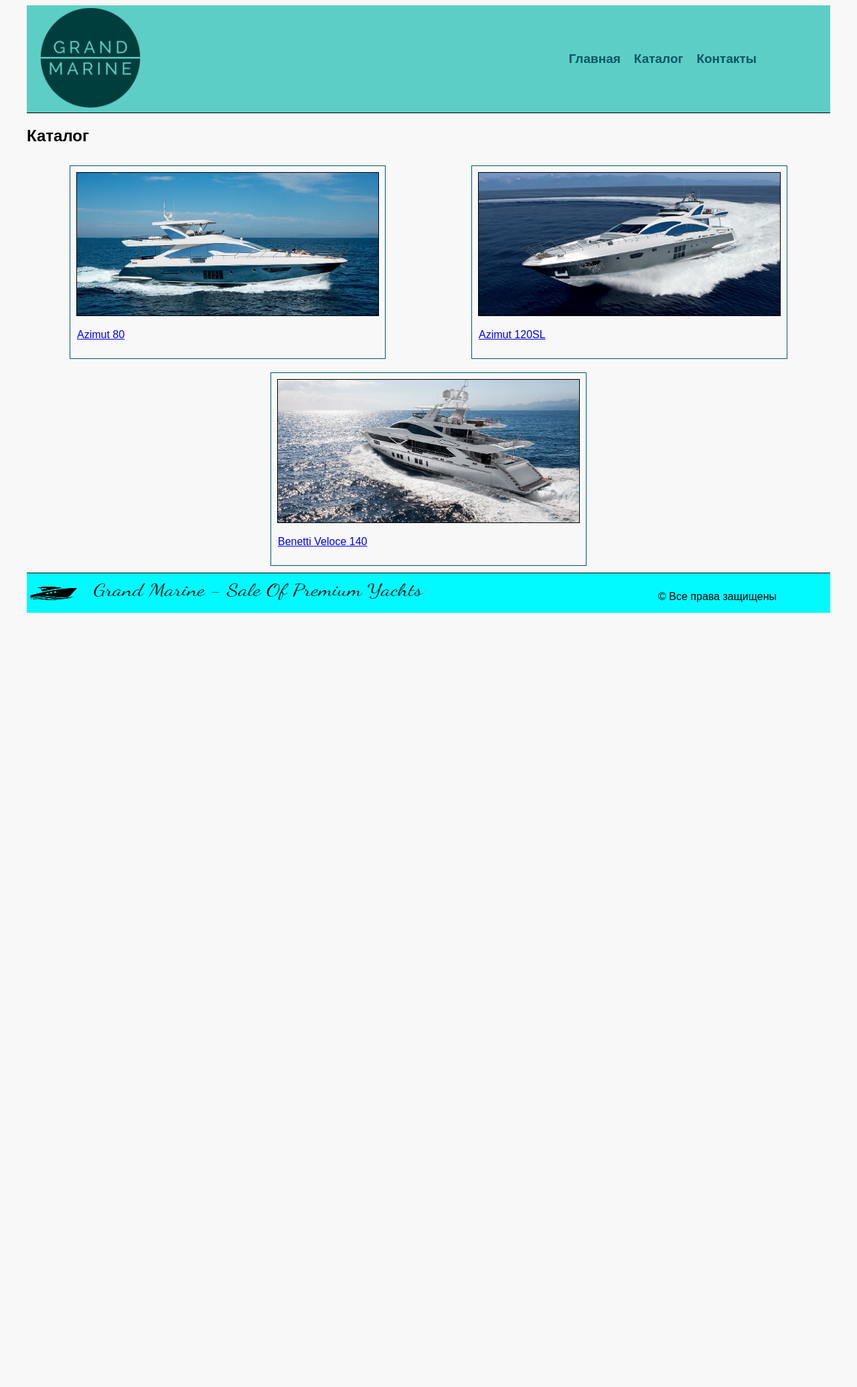
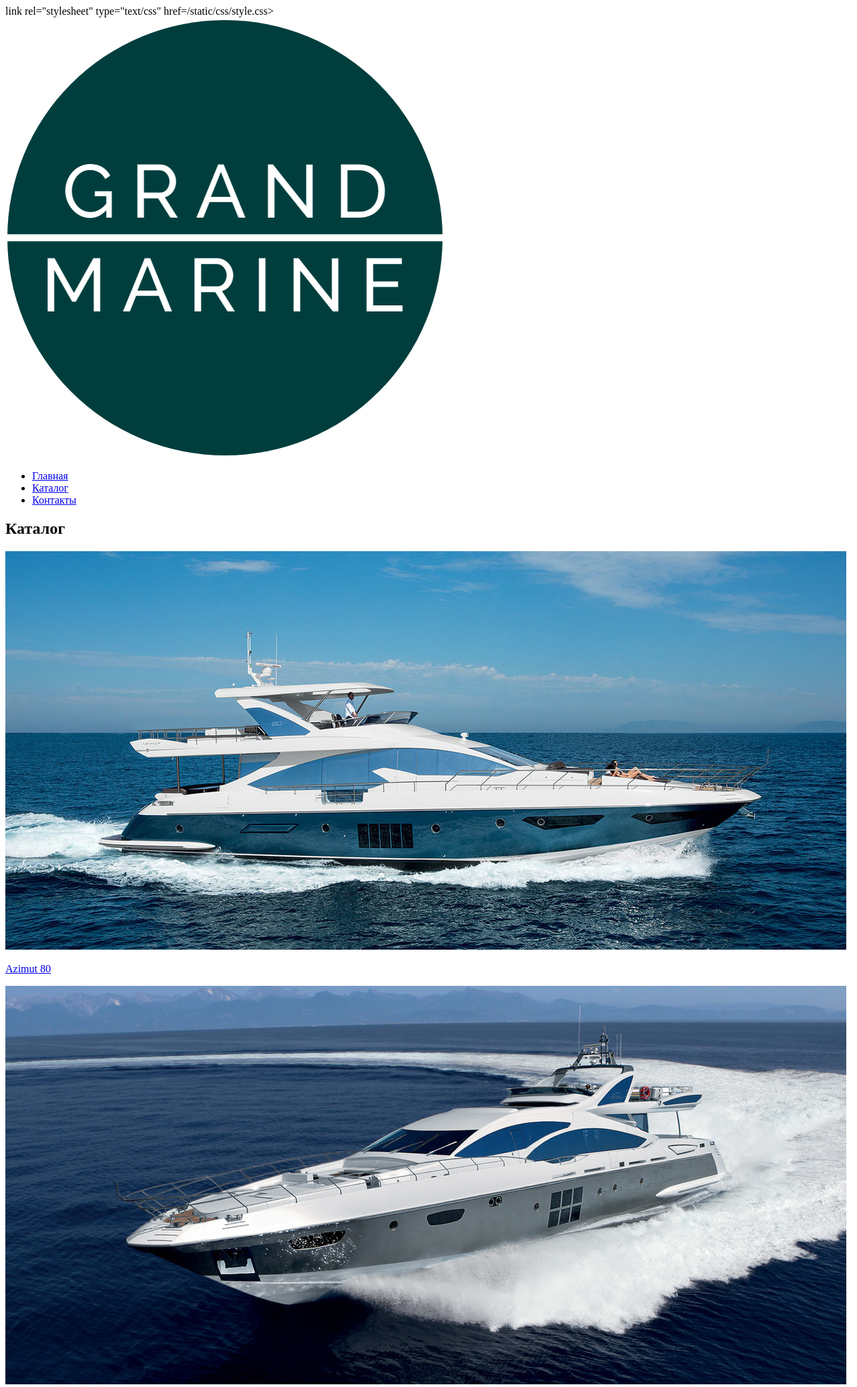
Before and after one commit to denis-volkov/geekshop2, a Django app: template mainapp/templates/mainapp/products.html in a window 1280 px wide. Shown: the top 2071 px of the page at 67% size. Before the commit the page ends 915 px from the top, so only its background shows below. Run offline with Django 3.2, Linux system fonts and the light colour scheme; the template is opened without the code that fills it, so the values that code supplies are empty.

Commit message:
Статика в html через {% load staticfiles %} {% static %}

```diff
--- a/mainapp/templates/mainapp/products.html
+++ b/mainapp/templates/mainapp/products.html
@@ -1,17 +1,18 @@
+{% load staticfiles %}
 <!DOCTYPE html>
 <html>
 
 <head>
     <meta charset="UTF-8">
     <title>Каталог Grand Marine</title>
-    <link rel="stylesheet" type="text/css" href="/static/css/style.css">
-    <link rel="stylesheet" href="/static/fonts/font-awesome/css/font-awesome.css">
+    link rel="stylesheet" type="text/css" href={% static 'css/style.css' %}>
+    <link rel="stylesheet" href={% static 'fonts/font-awesome/css/font-awesome.css'%}>
 </head>
 
 <body>
     <div class="container">
         <div class="header">
-            <a href="/"><img class="logo" src="/static/img/logo.png" alt="Logo"></a>
+            <a href="/"><img class="logo" src={% static 'img/logo.png' %} alt="Logo"></a>
             <ul class="menu">
                 <li class="menu-list"><a class="menu-link" href="/">Главная</a></li>
                 <li class="menu-list"><a class="menu-link" href="/products/">Каталог</a></li>
@@ -21,15 +22,15 @@
         <h2>Каталог</h2>
 
         <div class="catalog">
-            <a href="/products/Azimut 80.html"><div class="catalog_prodict"><img class="img_catalog" src="/static/img/Azimut 80.jpg" alt="Яхта Azimut 80" title="Яхта Azimut 80"><p>Azimut 80</p></div></a>
+            <a href="/products/Azimut 80.html"><div class="catalog_prodict"><img class="img_catalog" src={% static 'img/Azimut 80.jpg' %} alt="Яхта Azimut 80" title="Яхта Azimut 80"><p>Azimut 80</p></div></a>
 
-            <a href="/products/Azimut 120SL.html"><div class="catalog_prodict"><img class="img_catalog" src="/static/img/Azimut 120SL.jpg" alt="Яхта Azimut 120SL" title="Яхта Azimut 120SL"><p>Azimut 120SL</p></div></a>
+            <a href="/products/Azimut 120SL.html"><div class="catalog_prodict"><img class="img_catalog" src={% static 'img/Azimut 120SL.jpg' %} alt="Яхта Azimut 120SL" title="Яхта Azimut 120SL"><p>Azimut 120SL</p></div></a>
 
-            <a href="/products/Benetti Veloce 140.html"><div class="catalog_prodict"><img class="img_catalog" src="/static/img/Benetti Veloce 140.jpg" alt="Яхта Benetti Veloce 140" title="Яхта Benetti Veloce 140"><p>Benetti Veloce 140</p></div></a>
+            <a href="/products/Benetti Veloce 140.html"><div class="catalog_prodict"><img class="img_catalog" src={% static 'img/Benetti Veloce 140.jpg' %} alt="Яхта Benetti Veloce 140" title="Яхта Benetti Veloce 140"><p>Benetti Veloce 140</p></div></a>
         </div>
 
         <div class="footer">
-            <img class="img_footer" src="/static/img/yacht.png">
+            <img class="img_footer" src={% static 'img/yacht.png' %}>
             <p>&copy;&nbsp;Все права защищены</p>
         </div>
     </div>
```
Also changed, not shown: mainapp/templates/mainapp/contact.html (+5 -4 lines), mainapp/templates/mainapp/index.html (+6 -5 lines).
